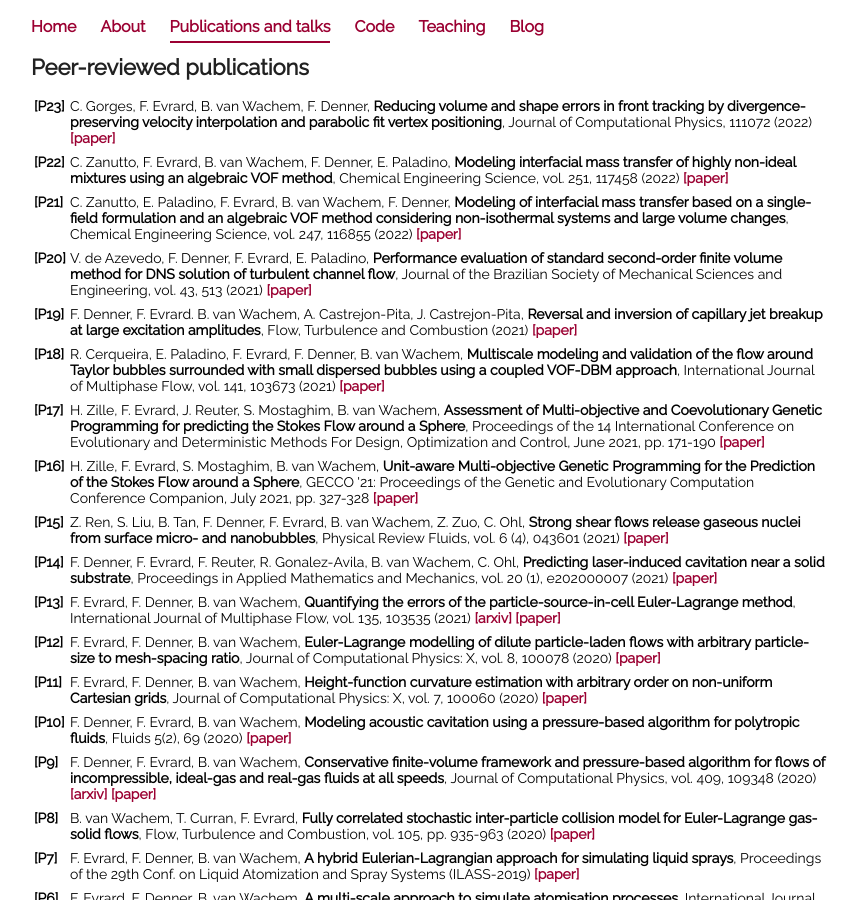
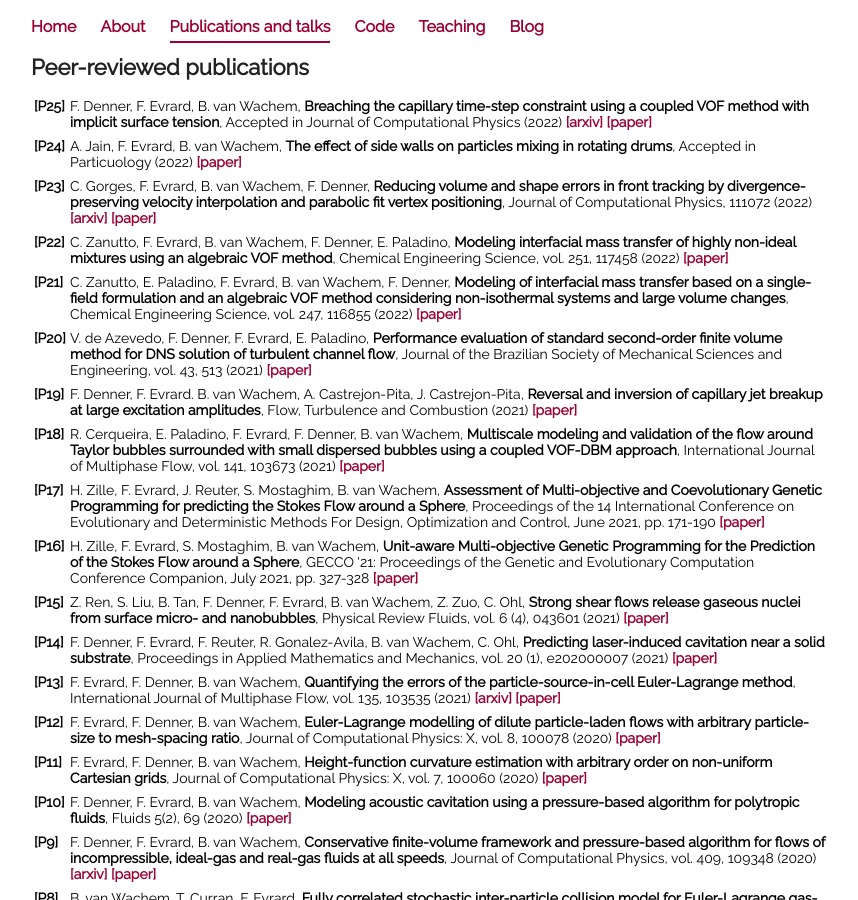
Before and after one commit to fabienevrard/fabienevrard.github.io, a Jekyll site: the page built from publications/index.html, in a window 1280 px wide and 900 px high. Shown: the whole window, without its empty margins (209-1067 px from the left). Built offline with Jekyll 4.4.1, drawn with Linux system fonts in a browser that asks for light colours.

Commit message:
Update index.html

```diff
--- a/publications/index.html
+++ b/publications/index.html
@@ -9,8 +9,17 @@ title: Publications and talks
 		 <col width=4%>
 		 <col width=95%>
 		 <tr>
+		 <td><b>[P25]</b></td>
+			 <td>F. Denner, F. Evrard, B. van Wachem, <b>Breaching the capillary time-step constraint using a coupled VOF method with implicit surface tension</b>, Accepted in Journal of Computational Physics (2022) <b><a href="https://arxiv.org/abs/2203.01963">[arxiv]</a> <a href="">[paper]</a></b></td>
+		 </tr>
+		 <tr><td></td><td></td></tr>
+		 <td><b>[P24]</b></td>
+			 <td>A. Jain, F. Evrard, B. van Wachem, <b>The effect of side walls on particles mixing in rotating drums</b>, Accepted in Particuology (2022) <b><a href="">[paper]</a></b></td>
+		 </tr>
+		 <tr><td></td><td></td></tr>
+		 <tr>
 		 	 <td><b>[P23]</b></td>
-			 <td>C. Gorges, F. Evrard, B. van Wachem, F. Denner, <b>Reducing volume and shape errors in front tracking by divergence-preserving velocity interpolation and parabolic fit vertex positioning</b>, Journal of Computational Physics, 111072 (2022) <b><a href="https://doi.org/10.1016/j.jcp.2022.111072">[paper]</a></b></td>
+			 <td>C. Gorges, F. Evrard, B. van Wachem, F. Denner, <b>Reducing volume and shape errors in front tracking by divergence-preserving velocity interpolation and parabolic fit vertex positioning</b>, Journal of Computational Physics, 111072 (2022) <b><a href="https://arxiv.org/abs/2202.10223">[arxiv]</a> <a href="https://doi.org/10.1016/j.jcp.2022.111072">[paper]</a></b></td>
 		 </tr>
 		 <tr><td></td><td></td></tr>
 		 <tr>
```
